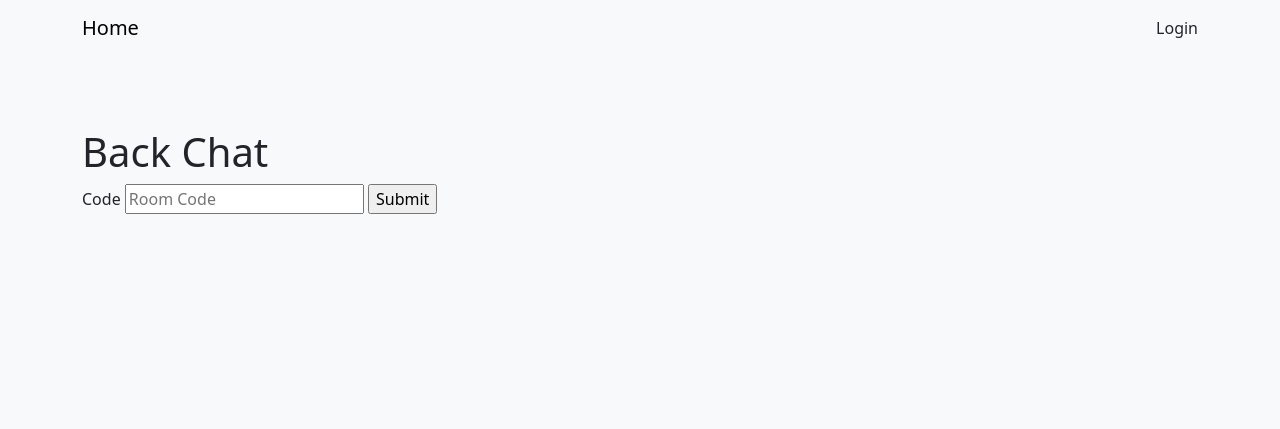
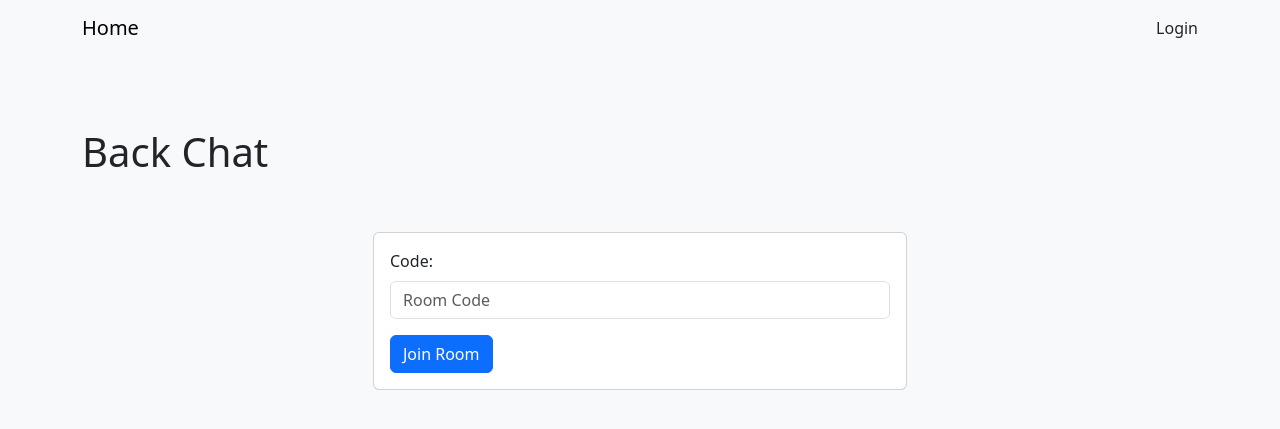
Before and after one commit to DevSuccess/Chat_Django, a Django app: template backchat/templates/chat/join.html in a window 1280 px wide. Shown: the top 429 px of the page. Run offline with Django 3.2, Linux system fonts and the light colour scheme; the template is opened without the code that fills it, so the values that code supplies are empty; some libraries are stand-ins or nearby versions.

Commit message:
Erreur de code

```diff
--- a/backchat/accounts/views.py
+++ b/backchat/accounts/views.py
@@ -14,7 +14,7 @@ def register(request):
             user = authenticate(username=username, password=raw_password)
             login(request, user)
             messages.success(request, "Your account has been created! You are now able to log in.")
-            return redirect("chat:chat")
+            return redirect("chat:index")
     else:
         form = UserRegisterForm()
 
--- a/backchat/templates/chat/join.html
+++ b/backchat/templates/chat/join.html
@@ -1,10 +1,22 @@
 {% extends 'base.html' %}
 
 {% block base %}
-    <form action="{% url 'chat:room-join' %}" method="post">
-        {% csrf_token %}
-        <label for="room_name">Code</label>
-        <input name="room_name" id="room_name" placeholder="Room Code" required>
-        <input type="submit" id="submit">
-    </form>
+<div class="container">
+    <div class="row justify-content-center">
+        <div class="col-md-6">
+            <div class="card mt-5">
+                <div class="card-body">
+                    <form action="{% url 'chat:room-join' %}" method="post">
+                        {% csrf_token %}
+                        <div class="mb-3">
+                            <label for="room_name" class="form-label">Code:</label>
+                            <input type="text" name="room_name" id="room_name" class="form-control" placeholder="Room Code" required>
+                        </div>
+                        <button type="submit" class="btn btn-primary">Join Room</button>
+                    </form>
+                </div>
+            </div>
+        </div>
+    </div>
+</div>
 {% endblock %}
```
Also changed, not shown: backchat/templates/chat/create.html (+18 -6 lines), backchat/templates/chat/room.html (+19 -7 lines), backchat/db.sqlite3.
